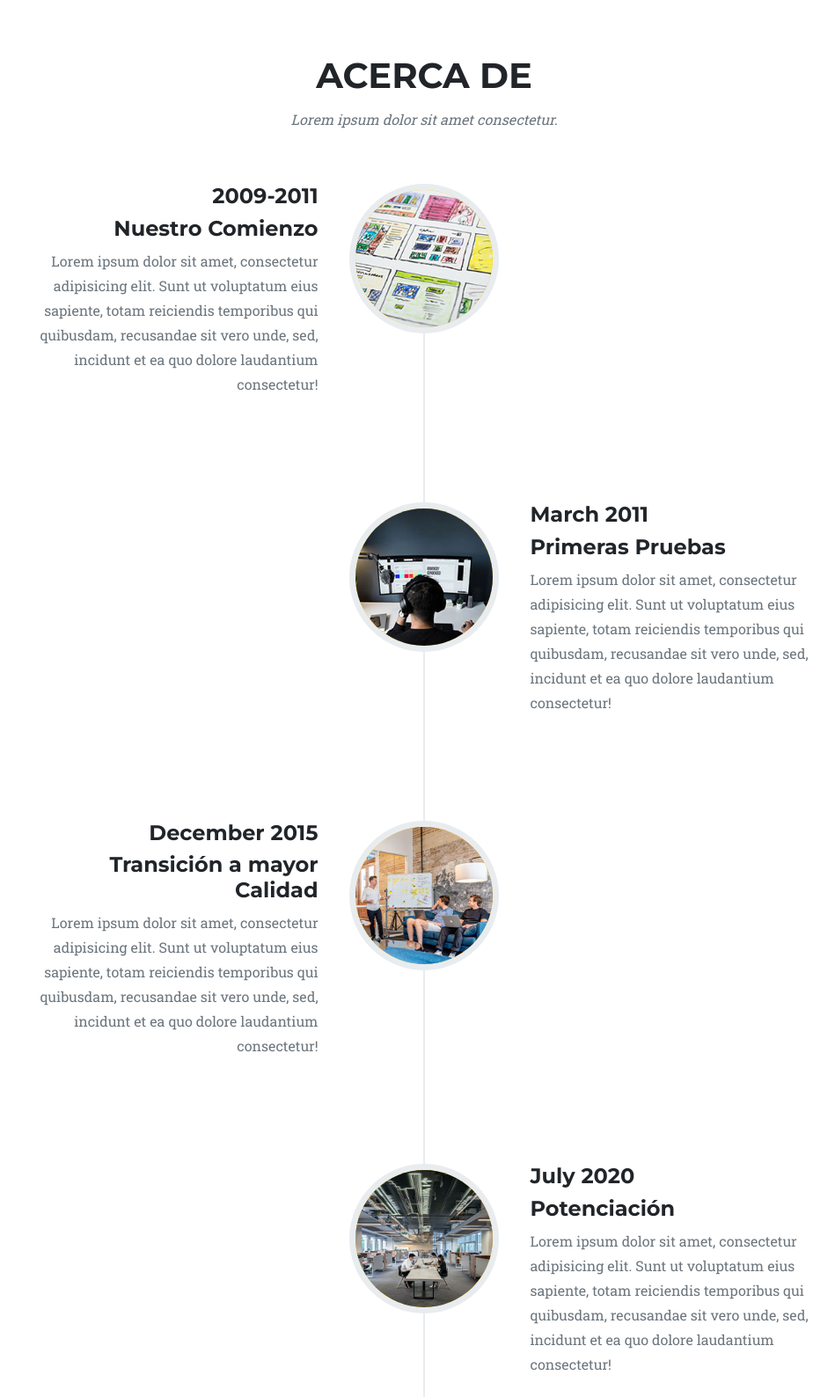
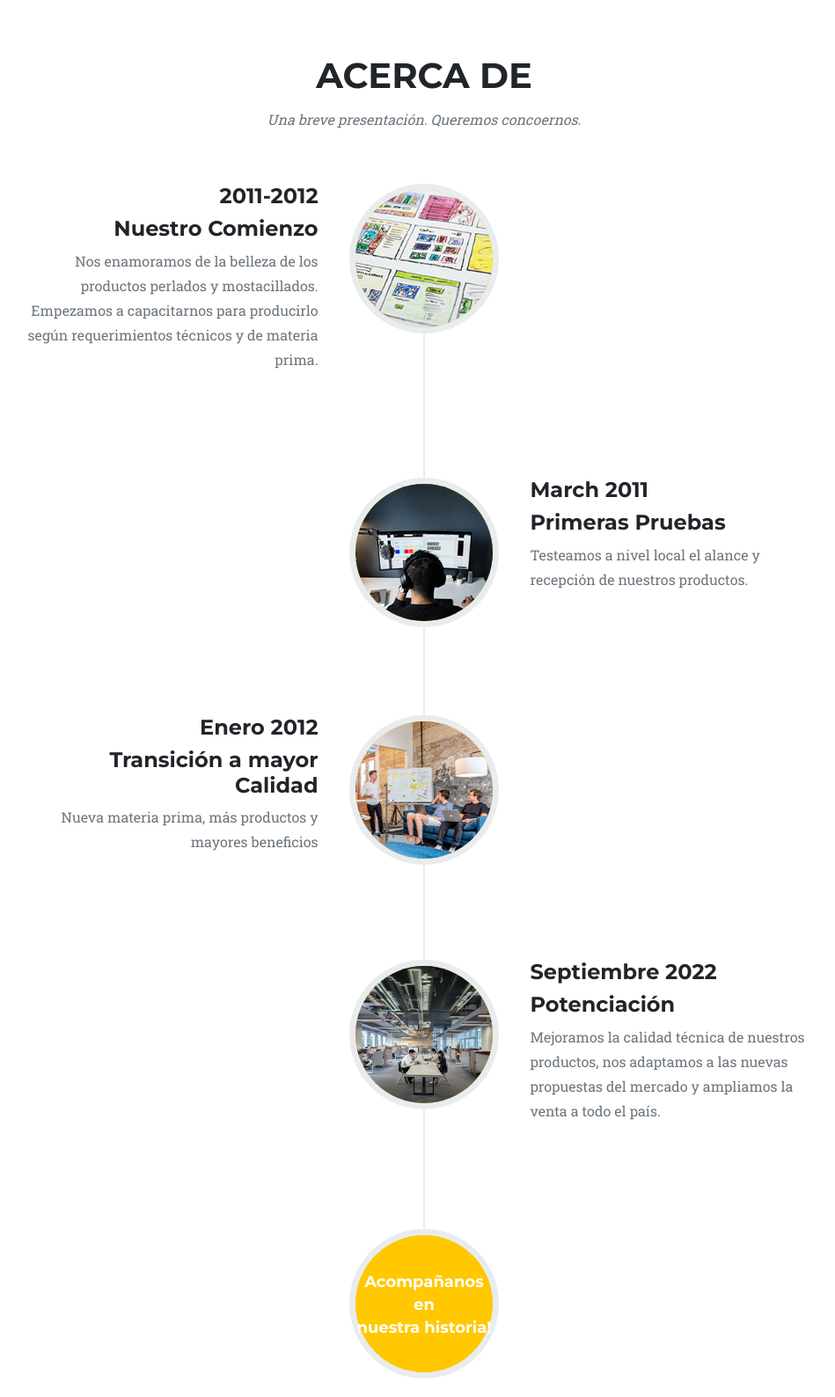
Before and after one commit to Franmu14/Mostacillas, a plain HTML site: page index.html in a window 1280 px wide. Shown: the part 2620-4208 px from the top of the page at 88% size, without its empty margins (158-1107 px from the left). Drawn offline with nearby package versions, Linux system fonts and the light colour scheme.

Commit message:
Update index.html

```diff
--- a/index.html
+++ b/index.html
@@ -185,17 +185,17 @@
             <div class="container">
                 <div class="text-center">
                     <h2 class="section-heading text-uppercase">Acerca de</h2>
-                    <h3 class="section-subheading text-muted">Lorem ipsum dolor sit amet consectetur.</h3>
+                    <h3 class="section-subheading text-muted">Una breve presentación. Queremos concoernos.</h3>
                 </div>
                 <ul class="timeline">
                     <li>
                         <div class="timeline-image"><img class="rounded-circle img-fluid" src="assets/img/about/1.jpg" alt="..." /></div>
                         <div class="timeline-panel">
                             <div class="timeline-heading">
-                                <h4>2009-2011</h4>
+                                <h4>2011-2012</h4>
                                 <h4 class="subheading">Nuestro Comienzo</h4>
                             </div>
-                            <div class="timeline-body"><p class="text-muted">Lorem ipsum dolor sit amet, consectetur adipisicing elit. Sunt ut voluptatum eius sapiente, totam reiciendis temporibus qui quibusdam, recusandae sit vero unde, sed, incidunt et ea quo dolore laudantium consectetur!</p></div>
+                            <div class="timeline-body"><p class="text-muted">Nos enamoramos de la belleza de los productos perlados y mostacillados. Empezamos a capacitarnos para producirlo según requerimientos técnicos y de materia prima.</p></div>
                         </div>
                     </li>
                     <li class="timeline-inverted">
@@ -205,27 +205,27 @@
                                 <h4>March 2011</h4>
                                 <h4 class="subheading">Primeras Pruebas</h4>
                             </div>
-                            <div class="timeline-body"><p class="text-muted">Lorem ipsum dolor sit amet, consectetur adipisicing elit. Sunt ut voluptatum eius sapiente, totam reiciendis temporibus qui quibusdam, recusandae sit vero unde, sed, incidunt et ea quo dolore laudantium consectetur!</p></div>
+                            <div class="timeline-body"><p class="text-muted">Testeamos a nivel local el alance y recepción de nuestros productos.</p></div>
                         </div>
                     </li>
                     <li>
                         <div class="timeline-image"><img class="rounded-circle img-fluid" src="assets/img/about/3.jpg" alt="..." /></div>
                         <div class="timeline-panel">
                             <div class="timeline-heading">
-                                <h4>December 2015</h4>
+                                <h4>Enero 2012</h4>
                                 <h4 class="subheading">Transición a mayor Calidad</h4>
                             </div>
-                            <div class="timeline-body"><p class="text-muted">Lorem ipsum dolor sit amet, consectetur adipisicing elit. Sunt ut voluptatum eius sapiente, totam reiciendis temporibus qui quibusdam, recusandae sit vero unde, sed, incidunt et ea quo dolore laudantium consectetur!</p></div>
+                            <div class="timeline-body"><p class="text-muted">Nueva materia prima, más productos y mayores beneficios</p></div>
                         </div>
                     </li>
                     <li class="timeline-inverted">
                         <div class="timeline-image"><img class="rounded-circle img-fluid" src="assets/img/about/4.jpg" alt="..." /></div>
                         <div class="timeline-panel">
                             <div class="timeline-heading">
-                                <h4>July 2020</h4>
+                                <h4>Septiembre 2022</h4>
                                 <h4 class="subheading">Potenciación</h4>
                             </div>
-                            <div class="timeline-body"><p class="text-muted">Lorem ipsum dolor sit amet, consectetur adipisicing elit. Sunt ut voluptatum eius sapiente, totam reiciendis temporibus qui quibusdam, recusandae sit vero unde, sed, incidunt et ea quo dolore laudantium consectetur!</p></div>
+                            <div class="timeline-body"><p class="text-muted">Mejoramos la calidad técnica de nuestros productos, nos adaptamos a las nuevas propuestas del mercado y ampliamos la venta a todo el país.</p></div>
                         </div>
                     </li>
                     <li class="timeline-inverted">
```
